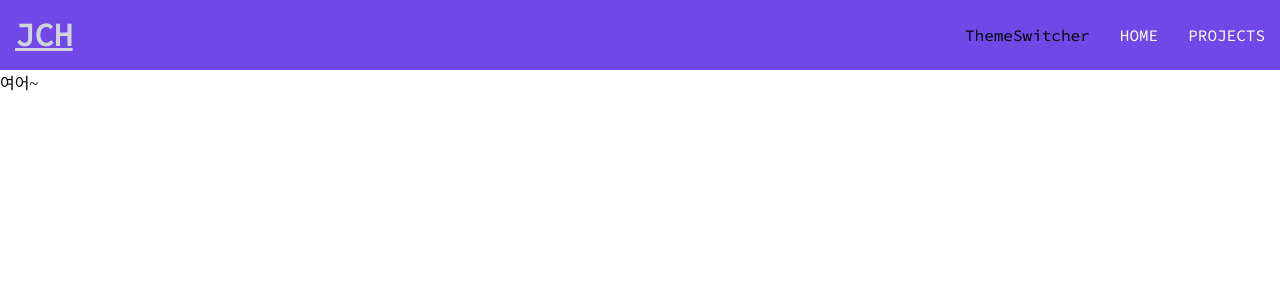
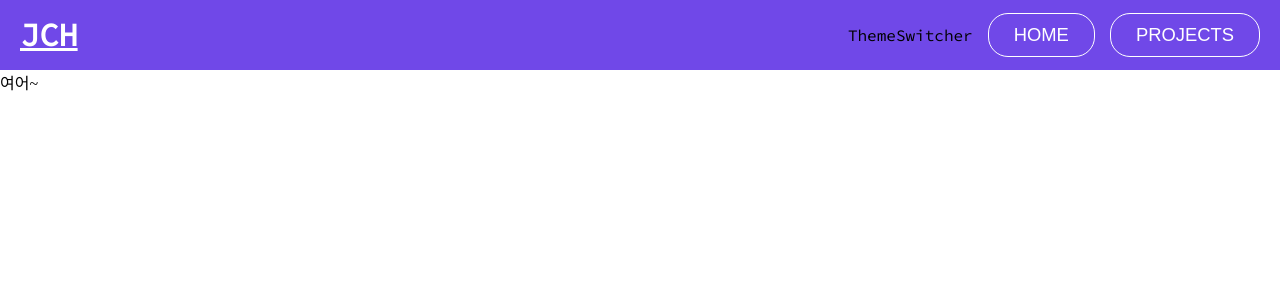
Before and after one commit to Dellil/chanhee.dev, a React (Create React App) app: page / in a window 1280 px wide. Shown: the top 300 px of the page. Built offline with nearby package versions, Linux system fonts and the light colour scheme; a web font is replaced by a local one.

Commit message:
clean up Header components

```diff
--- a/package.json
+++ b/package.json
@@ -8,6 +8,7 @@
         "@testing-library/user-event": "^7.1.2",
         "react": "^16.13.1",
         "react-dom": "^16.13.1",
+        "react-icons": "^3.11.0",
         "react-router-dom": "^5.2.0",
         "react-scripts": "3.4.3",
         "styled-components": "^5.2.0"
--- a/src/components/Header/Header.elements.js
+++ b/src/components/Header/Header.elements.js
@@ -13,49 +13,39 @@ export const HeaderWrapper = styled.header`
 export const HeaderContainer = styled(Container)`
     display: flex;
     justify-content: space-between;
+    align-items: center;
+    height: 100%;
 `;
 
 export const HeaderLogo = styled.div`
     display: flex;
     justify-content: flex-start;
+    height: 100%;
+    margin-left: 20px;
 `;
 
 // HEADER MENU
 export const HeaderMenu = styled.ul`
     list-style-type: none;
     display: flex;
+    margin-right: 20px;
 `;
 
 export const HeaderItem = styled.li`
     display: flex;
     align-items: center;
 
-    &:nth-child(2) {
+    &:not(:first-child) {
         margin-left: 15px;
     }
-`;
-
-export const HeaderText = styled.p`
-    color: white;
 `;
 
 export const HeaderLink = styled(Link)`
     text-decoration: none;
     display: flex;
     align-items: center;
-    height: ${(props) => props.theme.header.height};
-    padding: 0 15px;
+
     transition: all 0.15s ease-out;
-
-    & * {
-        transition: all 0.15s ease-out;
-    }
-    &:hover {
-        text-decoration-color: #ced4da;
-        & * {
-            color: #ced4da;
-        }
-    }
 `;
 
 // LOGO
@@ -64,4 +54,26 @@ export const HeaderLogoLink = styled(HeaderLink)`
     align-items: center;
     text-decoration: underline;
     color: white;
+
+    transition: all 0.15s ease-out;
+    &:hover {
+        text-decoration-color: #ced4da;
+        color: #ced4da;
+    }
 `;
+
+export const HeaderButton = styled.button`
+    padding: 10px 25px;
+    font-size: 1.15rem;
+    background-color: transparent;
+    border: 1px solid white;
+    border-radius: 20px;
+    cursor: pointer;
+    color: white;
+    text-align: center;
+
+    transition: all 0.15s ease-out;
+    &:hover {
+        color: #ced4da;
+    }
+`;
--- a/src/components/Header/Header.js
+++ b/src/components/Header/Header.js
@@ -8,7 +8,7 @@ import {
     HeaderItem,
     HeaderLink,
     HeaderLogoLink,
-    HeaderText,
+    HeaderButton,
 } from './Header.elements';
 
 function Header() {
@@ -25,12 +25,16 @@ function Header() {
                         <HeaderItem>ThemeSwitcher</HeaderItem>
                         <HeaderItem>
                             <HeaderLink to="/">
-                                <HeaderText>HOME</HeaderText>
+                                <HeaderButton>
+                                    <p>HOME</p>
+                                </HeaderButton>
                             </HeaderLink>
                         </HeaderItem>
                         <HeaderItem>
                             <HeaderLink to="/projects">
-                                <HeaderText>PROJECTS</HeaderText>
+                                <HeaderButton>
+                                    <p>PROJECTS</p>
+                                </HeaderButton>
                             </HeaderLink>
                         </HeaderItem>
                     </HeaderMenu>
```
Also changed, not shown: 1 other file (tests, documents, lock files or other folders).
